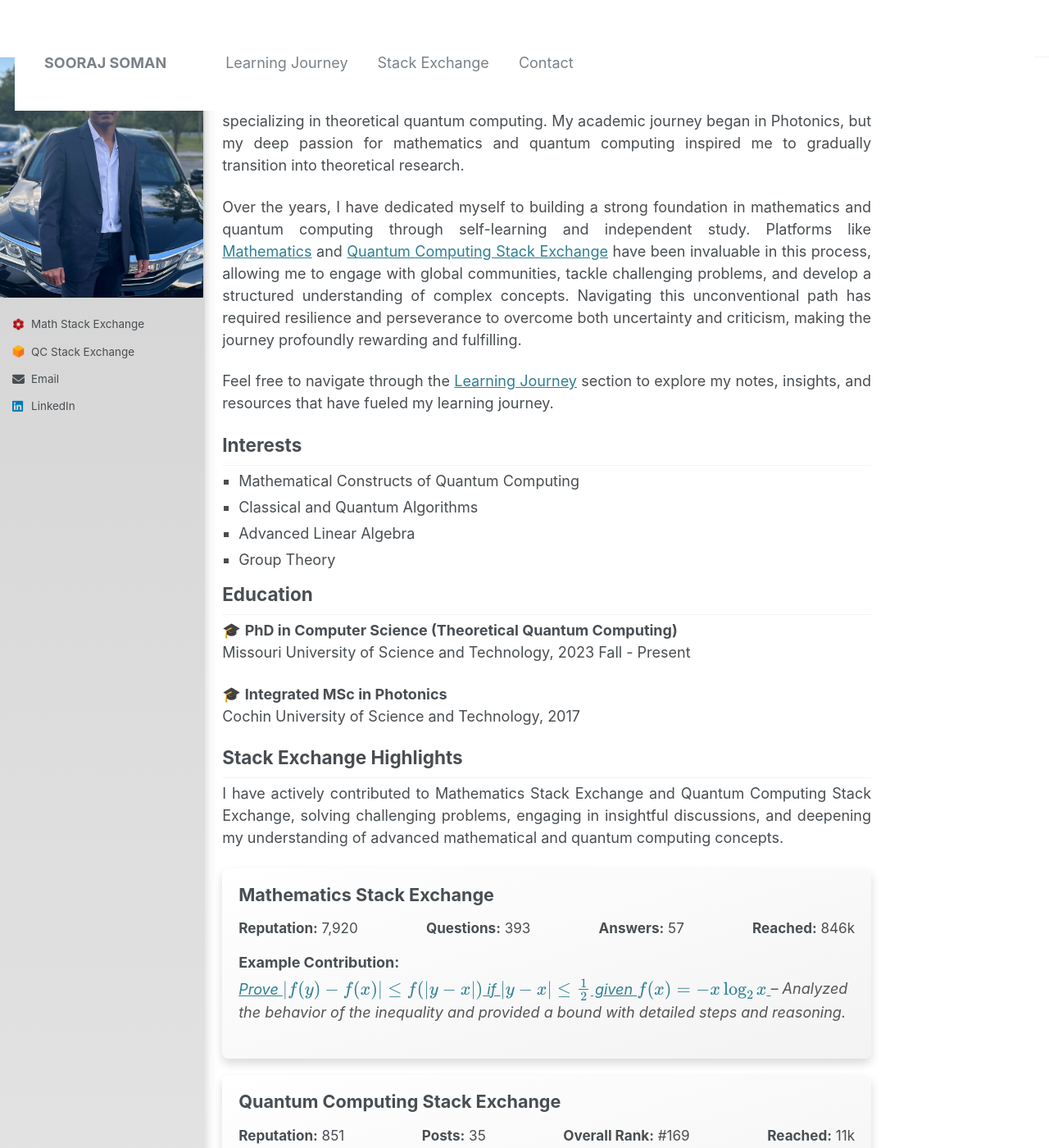
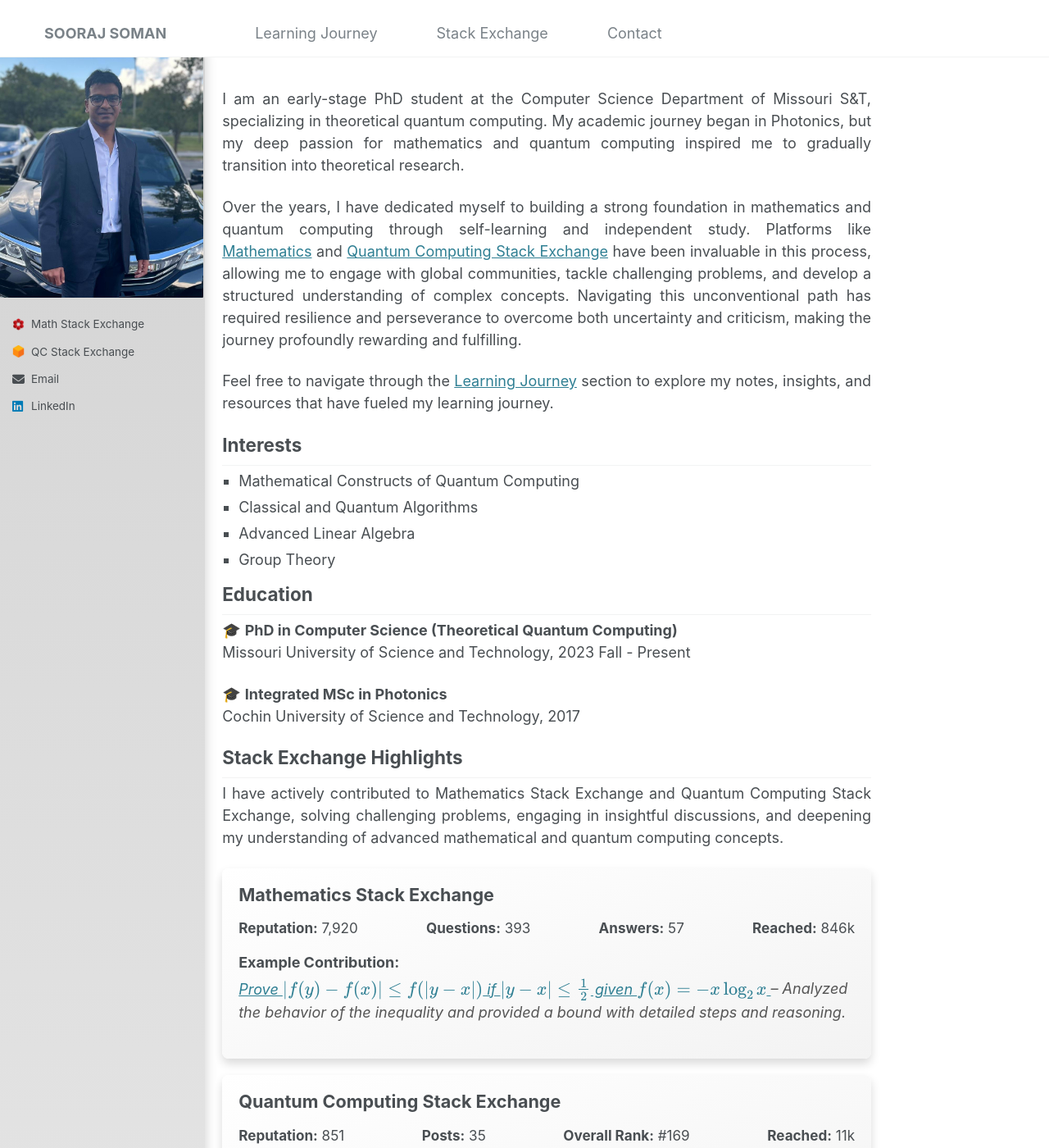
Before and after one commit to soorajss1729/soorajss1729.github.io, a Jekyll site: the page built from _pages/about.md, in a window 1280 px wide and 1400 px high. Shown: the whole window at 82% size. Built offline with Jekyll 4.4.1, drawn with Linux system fonts in a browser that asks for light colours.

Commit message:
Update _masthead.scss

```diff
--- a/_sass/_masthead.scss
+++ b/_sass/_masthead.scss
@@ -40,7 +40,7 @@
 
   ul {
     margin: 0;
-    padding: 2em;
+    padding: 0;
     clear: both;
     list-style-type: none;
   }
@@ -48,6 +48,7 @@
 
 .masthead__menu-item {
   display: block;
+  padding-left:2em;
   list-style-type: none;
   white-space: nowrap;
 
```
